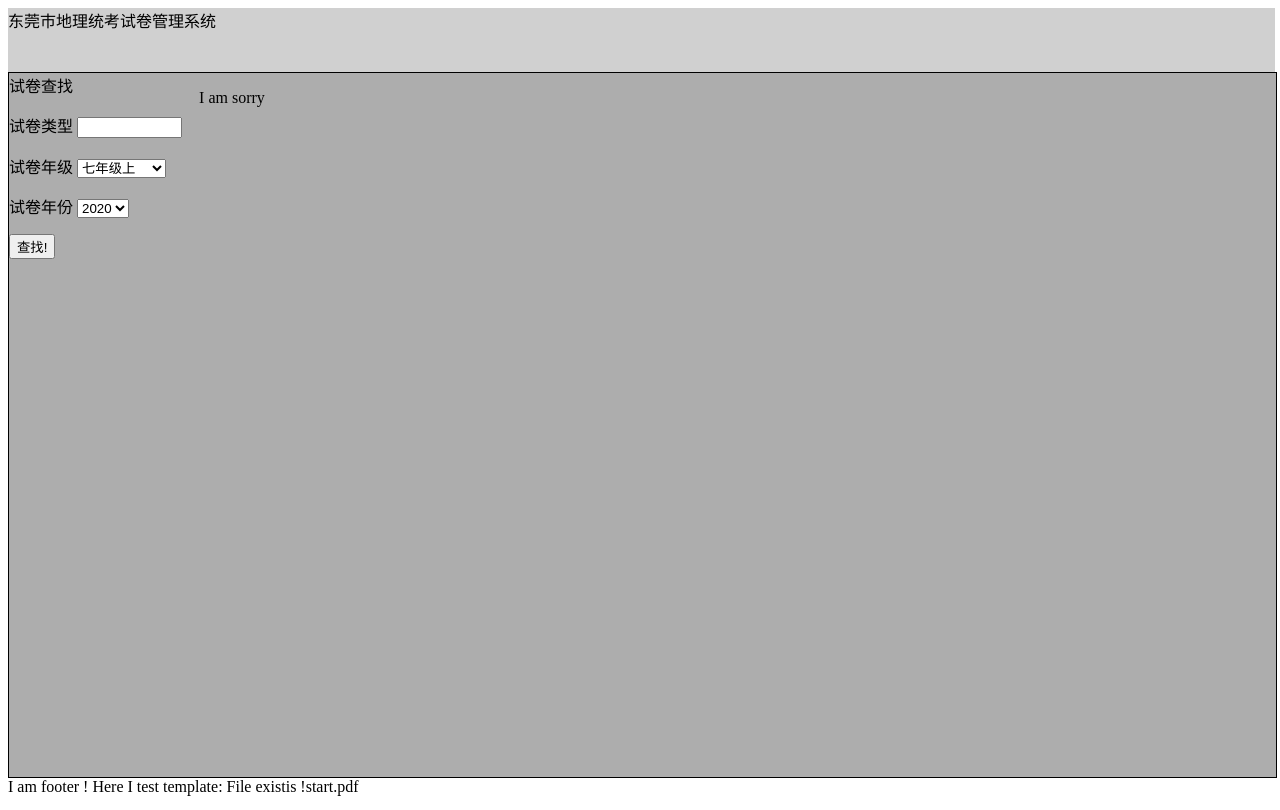
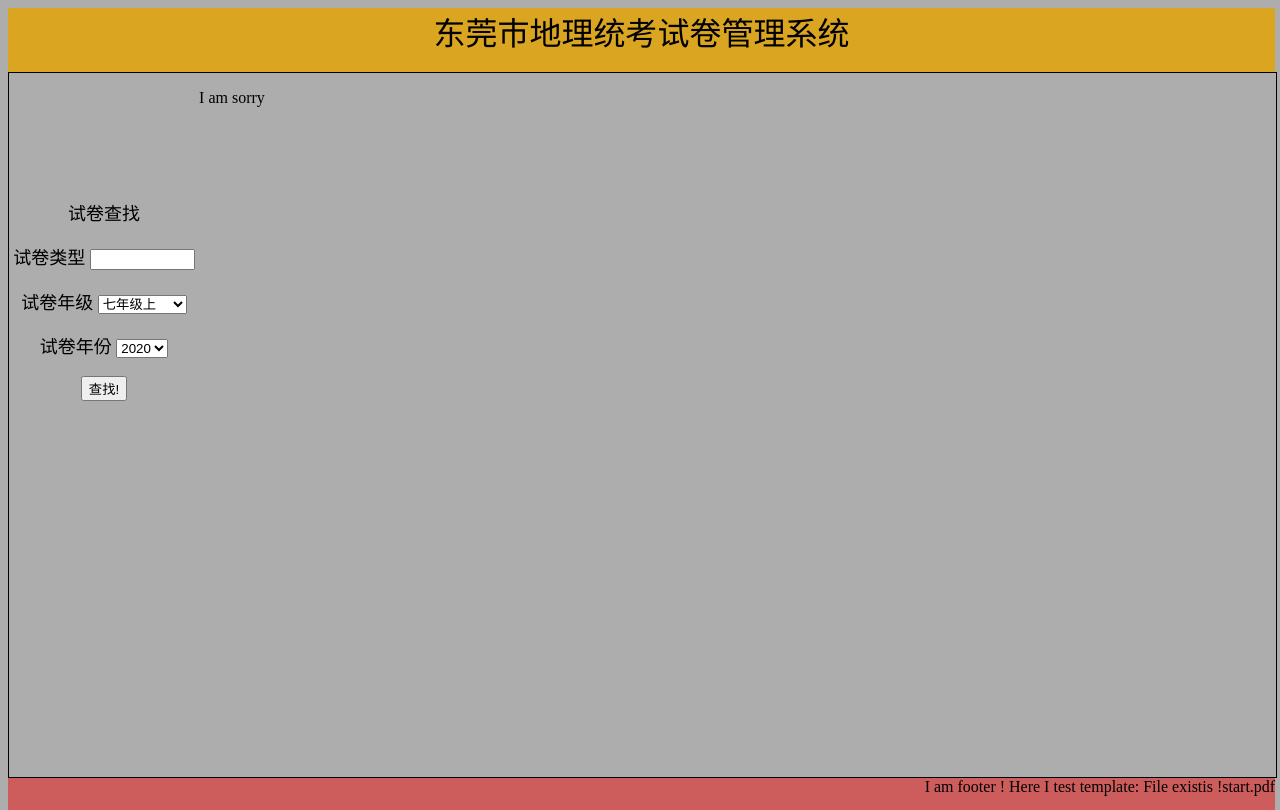
Before and after one commit to wenheping/exam, a Django app: page /paper/ in a window 1280 px wide. Run offline with Django 3.2, Linux system fonts and the light colour scheme.

Commit message:
update of homepage

```diff
--- a/paper/templates/home.html
+++ b/paper/templates/home.html
@@ -12,6 +12,7 @@
     </div>
     <div id="content">
       <div id="left">
+       <br/><br/><br/><br/><br/><br/>
        试卷查找
        <form action="/paper/search" method="get">
         <p> 试卷类型   <input type="text" name="q" size="10" /></p>
--- a/wenfiles/css/home.css
+++ b/wenfiles/css/home.css
@@ -5,13 +5,16 @@
     body{
       height:100%;
       width:99%;
+      background: #ADADAD;
       }
     #header{
       width: 100%;
       height:8%;
-      background: #d0d0d0;
+      background: #DAA520;
       overflow:hidden;
       border-width:1px;
+      text-align:center;
+      font-size:32px;
       }
     #content{
       width: 100%;
@@ -25,6 +28,8 @@
       width: 15%;
       height: 100%;
       float: left;
+      text-align:center;
+      font-size:18px;
       }
     #right{
       width: 85%;
@@ -35,4 +40,6 @@
       width:100%;
       height:4%;
       float:left;
+      background: #CD5C5C;
+      text-align:right;
       }
```
